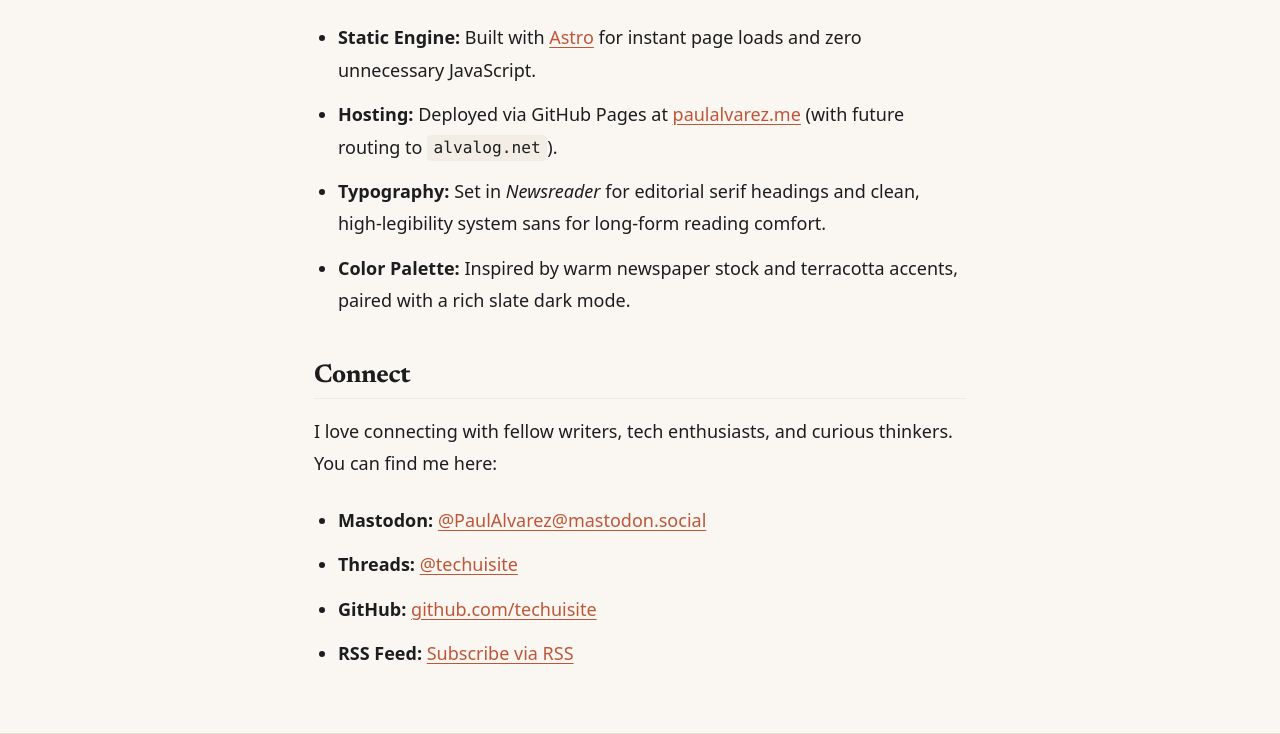
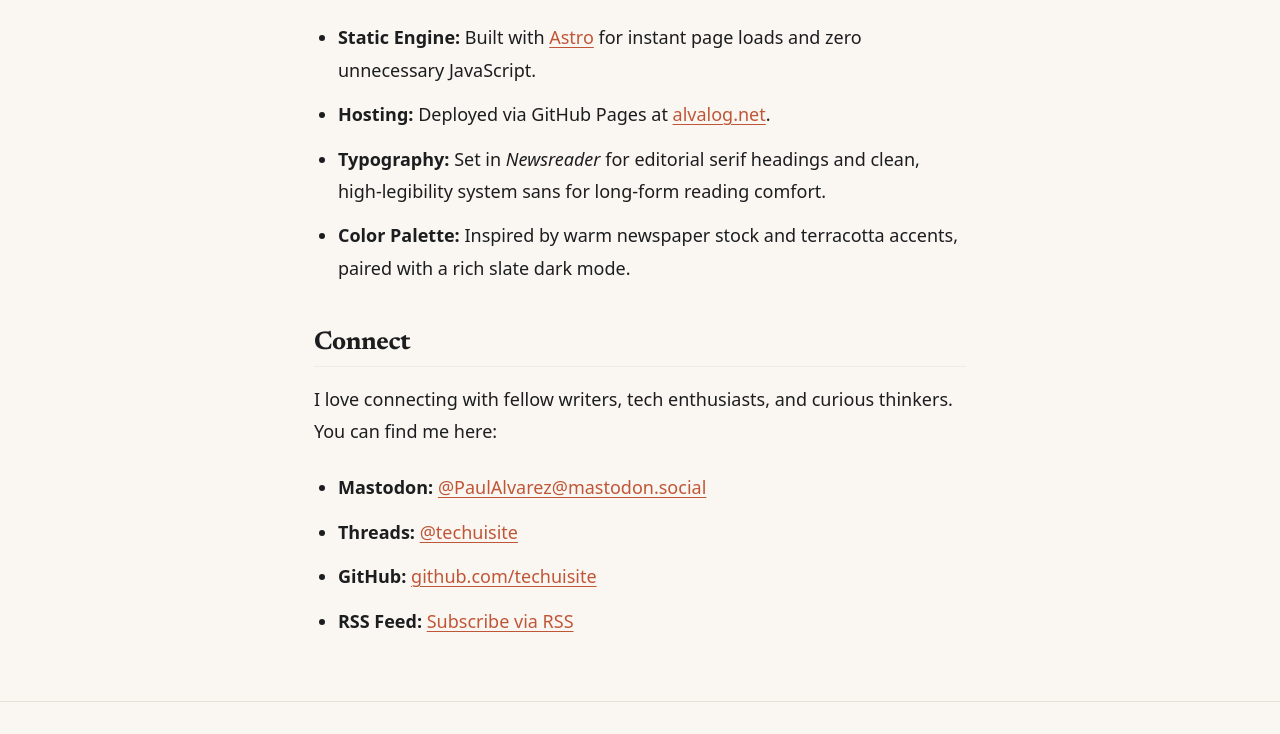
Before and after one commit to techuisite/techuisite.github.io, an Astro site: page /about in a window 1280 px wide. Shown: the part 962-1696 px from the top of the page. Built offline with nearby package versions, Linux system fonts and the light colour scheme; Astro itself is replaced by a stand-in of ours.

Commit message:
Configure custom domain for alvalog.net

```diff
--- a/astro.config.mjs
+++ b/astro.config.mjs
@@ -2,6 +2,6 @@
 
 // https://astro.build/config
 export default defineConfig({
-  site: 'https://www.paulalvarez.me',
+  site: 'https://alvalog.net',
   trailingSlash: 'never',
 });
--- a/src/pages/about.astro
+++ b/src/pages/about.astro
@@ -29,7 +29,7 @@
       </p>
       <ul>
         <li><strong>Static Engine:</strong> Built with <a href="https://astro.build" target="_blank" rel="noopener">Astro</a> for instant page loads and zero unnecessary JavaScript.</li>
-        <li><strong>Hosting:</strong> Deployed via GitHub Pages at <a href="https://www.paulalvarez.me">paulalvarez.me</a> (with future routing to <code>alvalog.net</code>).</li>
+        <li><strong>Hosting:</strong> Deployed via GitHub Pages at <a href="https://alvalog.net">alvalog.net</a>.</li>
         <li><strong>Typography:</strong> Set in <em>Newsreader</em> for editorial serif headings and clean, high-legibility system sans for long-form reading comfort.</li>
         <li><strong>Color Palette:</strong> Inspired by warm newspaper stock and terracotta accents, paired with a rich slate dark mode.</li>
       </ul>
--- a/src/pages/rss.xml.ts
+++ b/src/pages/rss.xml.ts
@@ -8,7 +8,7 @@
   return rss({
     title: 'Alvalog — By Paul Alvarez',
     description: 'A personal publication exploring technology, writing tools, and modern craft. Written by Paul Alvarez.',
-    site: context.site || 'https://www.paulalvarez.me',
+    site: context.site || 'https://alvalog.net',
     items: sorted.map((post) => ({
       title: post.data.title,
       pubDate: post.data.pubDate,
```
Also changed, not shown: 2 other files.
